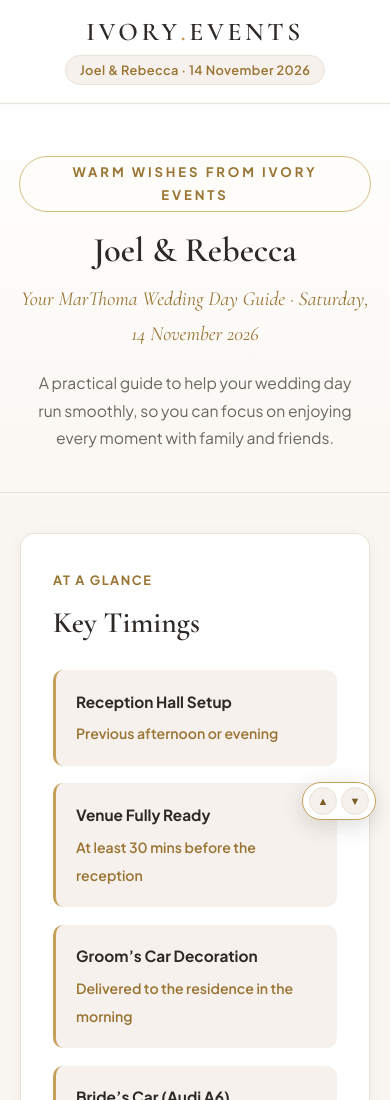
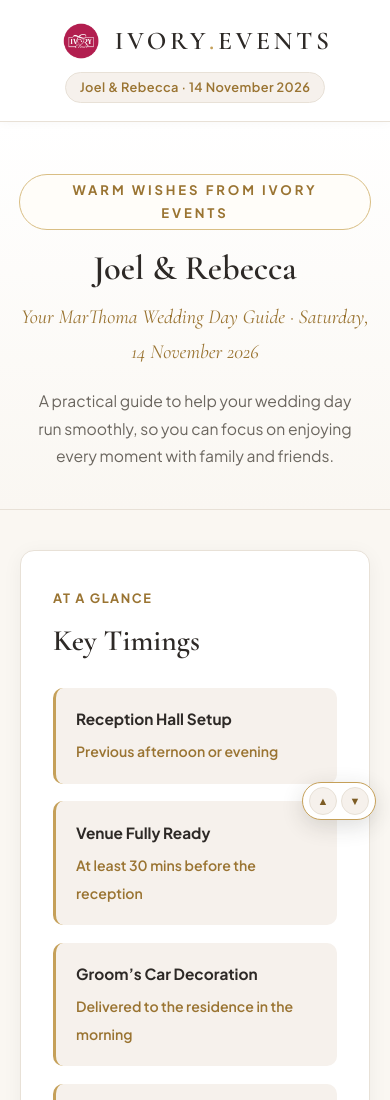
Before and after one commit to ivoryeventz-ops/Ivory-Wedding-Timeline, a plain HTML site: page Joel-Rebecca/timeline.html in a window 390 px wide. Shown: the top 1100 px of the page. Drawn offline with nearby package versions, Linux system fonts and the light colour scheme.

Commit message:
Add files via upload

```diff
--- a/Joel-Rebecca/timeline.html
+++ b/Joel-Rebecca/timeline.html
@@ -11,12 +11,16 @@
   <meta property="og:site_name" content="Ivory Events" />
   <meta property="og:title" content="Joel &amp; Rebecca | Wedding Day Guide" />
   <meta property="og:description" content="Your MarThoma wedding day guide for 14 November 2026, from Ivory Events." />
-  <meta property="og:url" content="https://ivory-wedding-timeline.pages.dev/joel-rebecca/" />
-  <meta property="og:image" content="https://ivory-wedding-timeline.pages.dev/joel-rebecca/ivory-logo.png" />
+  <meta property="og:url" content="https://ivory-wedding-timeline.pages.dev/Joel-Rebecca/timeline" />
+  <meta property="og:image" content="https://ivory-wedding-timeline.pages.dev/ivory-logo.png" />
+  <meta property="og:image:secure_url" content="https://ivory-wedding-timeline.pages.dev/ivory-logo.png" />
+  <meta property="og:image:type" content="image/png" />
   <meta property="og:image:width" content="1200" />
   <meta property="og:image:height" content="1200" />
+  <meta property="og:image:alt" content="Ivory Events logo" />
   <meta name="twitter:card" content="summary" />
-  <link rel="icon" href="ivory-logo.png" type="image/png" />
+  <meta name="twitter:image" content="https://ivory-wedding-timeline.pages.dev/ivory-logo.png" />
+  <link rel="icon" href="/ivory-logo.png" type="image/png" />
 
   <!-- Premium Google Typography -->
   <link rel="preconnect" href="https://fonts.googleapis.com">
@@ -100,6 +104,21 @@
 
     .brand span {
       color: var(--gold-primary);
+    }
+
+    .brand-logo {
+      width: 52px;
+      height: 52px;
+      object-fit: contain;
+      margin-right: 0.7rem;
+      flex-shrink: 0;
+    }
+
+    @media (max-width: 640px) {
+      .brand-logo {
+        width: 46px;
+        height: 46px;
+      }
     }
 
     .nav-tag {
@@ -579,7 +598,7 @@
 
   <header id="nav-header">
     <div class="nav-wrap">
-      <a href="#nav-header" class="brand">Ivory<span>.</span>Events</a>
+      <a href="#nav-header" class="brand"><img class="brand-logo" src="/ivory-logo.png" alt="Ivory Events logo" width="52" height="52" />Ivory<span>.</span>Events</a>
       <span class="nav-tag">Joel &amp; Rebecca · 14 November 2026</span>
     </div>
   </header>
```
